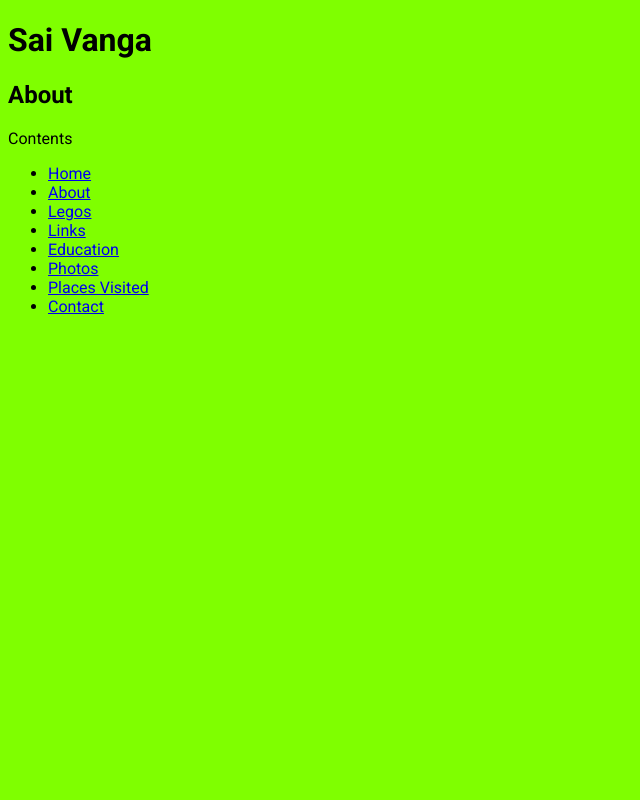
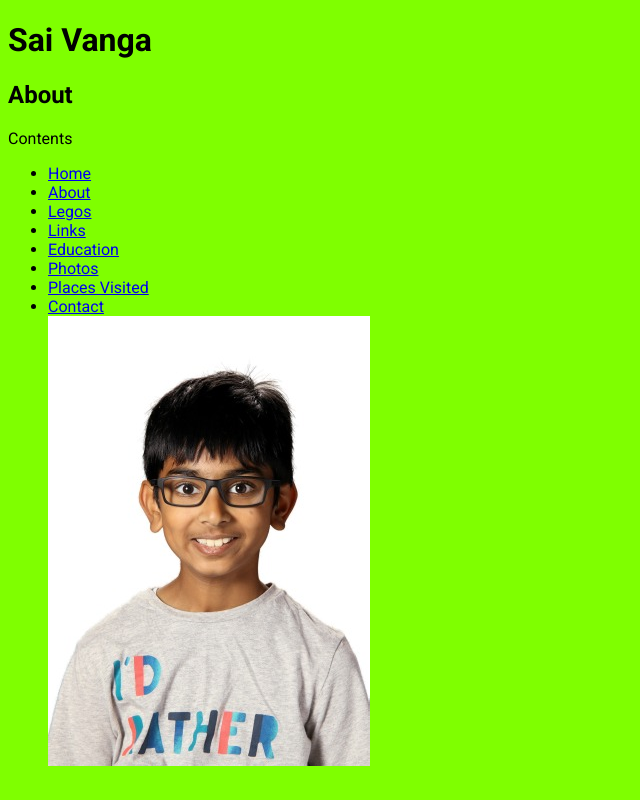
Before and after one commit to sasidhar/sai.rocks, a plain HTML site: page about.html in a window 1280 px wide. Shown: the whole page, without its empty margins (0-640 px from the left). Drawn offline with Linux system fonts and the light colour scheme.

Commit message:
Added image

```diff
--- a/about.html
+++ b/about.html
@@ -24,6 +24,7 @@
             <li><a href="photos.html">Photos</a></li>
             <li><a href="places-visited.html">Places Visited</a></li>
             <li><a href="contact.html">Contact</a></li>
+            <img src="images/sai-vanga.jpeg" alt="Sai Vanga">
         </ul>
     </body>
 </html>
```
